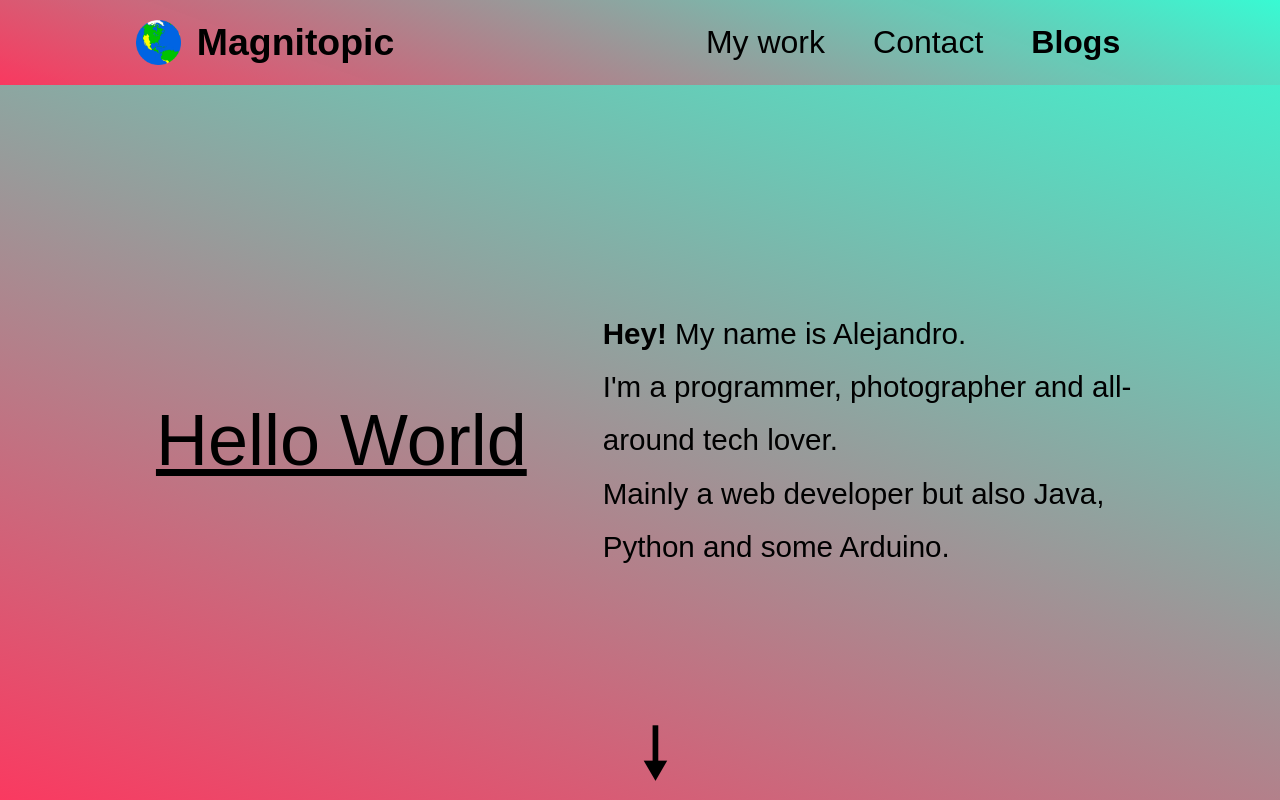
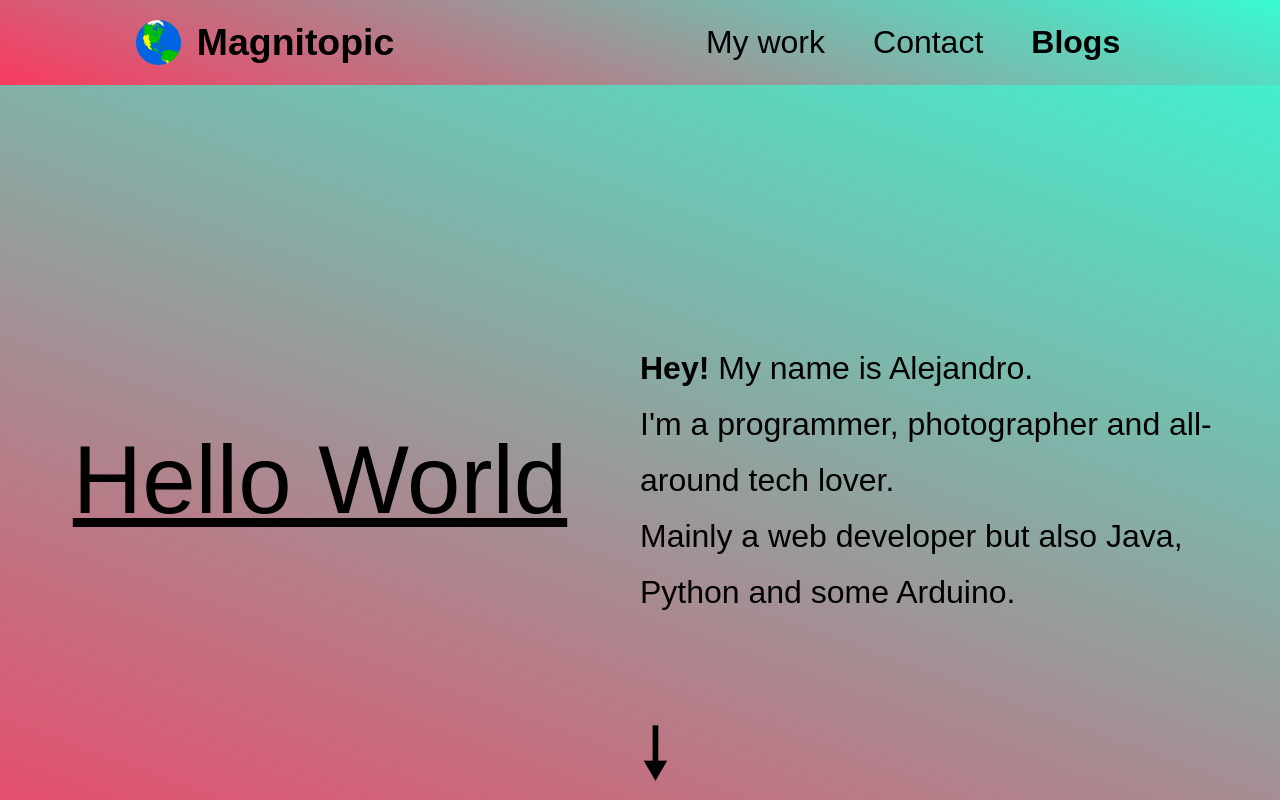
Before and after one commit to magnitopic/magnitopic.com, a Next.js app: page / in a window 1280 px wide. Shown: the top 800 px of the page. Built offline with nearby package versions, Linux system fonts and the light colour scheme.

Commit message:
Brought One to rem

```diff
--- a/styles/One.module.css
+++ b/styles/One.module.css
@@ -1,28 +1,32 @@
 #left {
-	margin-top: 10vh;
-	width: 50%;
-	height: 90vh;
-	font-size: 9vh;
 	display: flex;
-	padding-left: 10vh;
 	align-items: center;
 	justify-content: center;
 	text-decoration: underline;
+	flex: 1;
+	font-size: 6rem;
+	text-align: center;
 }
 
 #right {
-	margin-top: 10vh;
-	width: 50%;
-	height: 90vh;
-	font-size: 3.7vh;
-	margin-right: 10vh;
-	line-height: 1.8;
 	display: flex;
 	align-items: center;
 	justify-content: center;
+	flex: 1;
+	font-size: 2rem;
+	line-height: 3.5rem;
+	text-align: left;
 }
 
 #intro {
+	height: 60rem;
 	display: flex;
+	flex-wrap: wrap;
 	background: linear-gradient(200deg, #38fad3, rgba(250, 56, 95, 0.993));
 }
+
+@media only screen and (max-width: 600px) {
+	#right {
+		text-align: center;
+	}
+}
```
